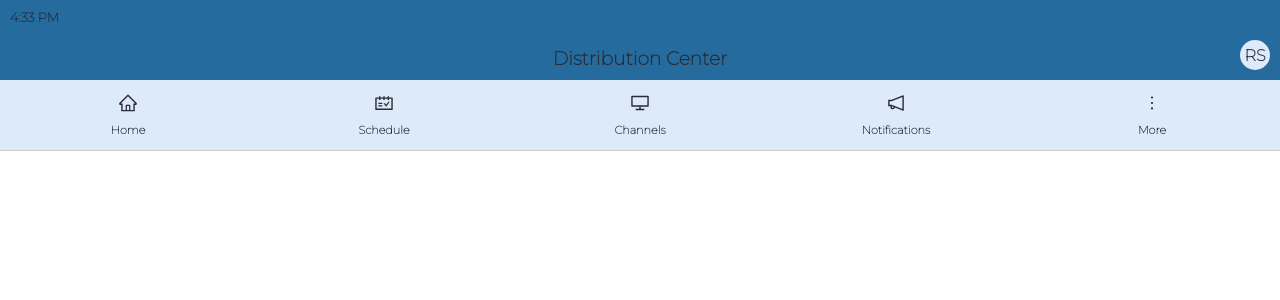
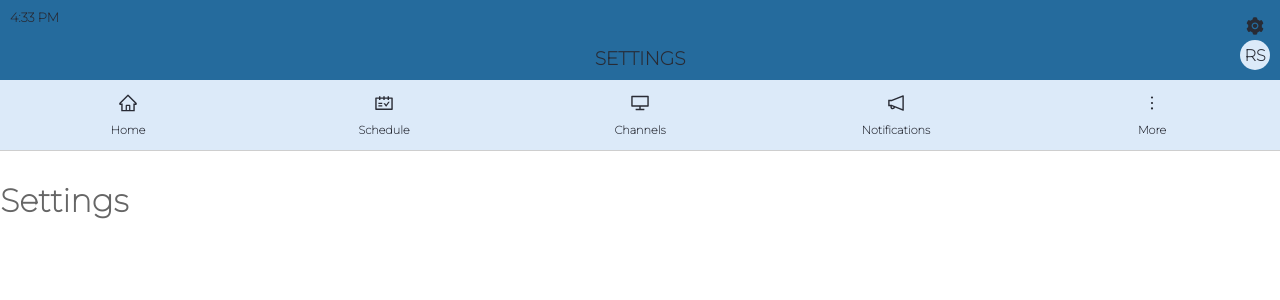
Before and after one commit to leonsuaren/worktime, a React (Create React App) app: page /settings in a window 1280 px wide. Shown: the top 300 px of the page. Built offline with nearby package versions, Linux system fonts and the light colour scheme.

Commit message:
settings page is now running and also the icon that take to settings is on place

```diff
--- a/src/App.js
+++ b/src/App.js
@@ -9,6 +9,7 @@ import { Schedule }  from './pages/schedule-view';
 import { Channels }  from './pages/channels-view';
 import { Notifications }  from './pages/notifications-view';
 import { More }  from './pages/more-view';
+import { Settings } from './pages/settings';
 
 function App() {
   return (
@@ -24,6 +25,7 @@ function App() {
               <Route path='/channels' element={<Channels/>} />
               <Route path='/notifications' element={<Notifications/>} />
               <Route path='/more' element={<More/>} />
+              <Route path='/settings' element={<Settings/>}/>
             </Routes>
           </PageLayout>
         </Router>
--- a/src/components/header/Header.jsx
+++ b/src/components/header/Header.jsx
@@ -1,8 +1,9 @@
 import React, { Fragment } from 'react';
 import PropTypes from 'prop-types';
-import { Head, HeadTitle, HeadTime, HeadAvatar, DefaultContent } from './index';
+import { Head, HeadTitle, HeadTime, HeadAvatar, DefaultContent, LinkTo } from './index';
 import { Avatar } from './../avatar';
 import { DateTime } from 'luxon';
+import { StyledFillSetting } from '../../global';
 
 export const Header = ({ page }) => {
   const dt = DateTime.now();
@@ -14,6 +15,9 @@ export const Header = ({ page }) => {
         <HeadTime>{hour}</HeadTime>
         <HeadTitle data-test="title-component" isActive>{page ? page : 'Distribution Center'}</HeadTitle>
         <HeadAvatar>
+          <LinkTo to="/settings">
+            <StyledFillSetting/>
+          </LinkTo>
           <Avatar><DefaultContent>RS</DefaultContent></Avatar>
         </HeadAvatar>
       </Head>
--- a/src/components/header/styled.jsx
+++ b/src/components/header/styled.jsx
@@ -1,4 +1,5 @@
 import styled from 'styled-components';
+import { Link as ReactRouterDomLink } from 'react-router-dom';
 
 export const Head =  styled.div`
   display: grid;
@@ -27,7 +28,8 @@ export const HeadTime = styled.div`
 `;
 
 export const HeadAvatar = styled.div`
-  display: flex;
+  display: grid;
+  grid-template-rows: 1fr 1fr;
   justify-content: flex-end;
   align-items: flex-end;
 `;
@@ -38,3 +40,18 @@ export const DefaultContent = styled.p`
   padding: 0;
   font-weight: 900;
 `;
+
+const Link = ({isActive, children, ...props}) => {
+  return(
+    <ReactRouterDomLink {...props}>
+      {children}
+    </ReactRouterDomLink>
+  )
+}
+
+export const LinkTo = styled(Link)`
+  text-decoration: none;
+  display: block;
+  text-align: center;
+  box-sizing: border-box;
+`;
--- a/src/global/PageLayout.jsx
+++ b/src/global/PageLayout.jsx
@@ -22,6 +22,8 @@ export const PageLayout = ({ children }) => {
     activePage = 'CHANNELS'
   } else if(pathname === '/more') {
     activePage = 'MORE'
+  } else if(pathname === '/settings') {
+    activePage = 'SETTINGS'
   }
 
   return (
--- /dev/null
+++ b/src/global/icons.jsx
@@ -0,0 +1,32 @@
+import styled, { css } from 'styled-components';
+import { AiFillSetting } from 'react-icons/ai';
+
+const commonIconStyled = () => {
+  return(
+    css`
+      font-size: 20px;
+      color: ${p => p.theme.fontColor};
+    `
+  )
+};
+
+
+const active = ({isActive}) => {
+  if(isActive) {
+    return(
+      css`
+      border-bottom: 1px solid ${p => p.theme.fontColor};
+      `
+    )
+  } else {
+    return(
+      css`
+        border-bottom: none;
+      `
+    )
+  }
+}
+
+export const StyledFillSetting = styled(AiFillSetting)`
+  ${commonIconStyled}
+`;
--- a/src/global/index.jsx
+++ b/src/global/index.jsx
@@ -1,2 +1,3 @@
 export { globalStyles } from './GlobalStyles';
 export { PageLayout } from './PageLayout';
+export * from './icons';
--- /dev/null
+++ b/src/pages/settings/Settings.jsx
@@ -0,0 +1,9 @@
+import React, { Fragment } from 'react';
+
+export const Settings = () => {
+  return(
+    <Fragment>
+      <h1>Settings</h1>
+    </Fragment>
+  )
+};
--- /dev/null
+++ b/src/pages/settings/index.jsx
@@ -0,0 +1 @@
+export { Settings } from './Settings';
--- /dev/null
+++ b/src/pages/settings/styled.jsx
@@ -0,0 +1 @@
+import { styled } from 'styled-components';
```
